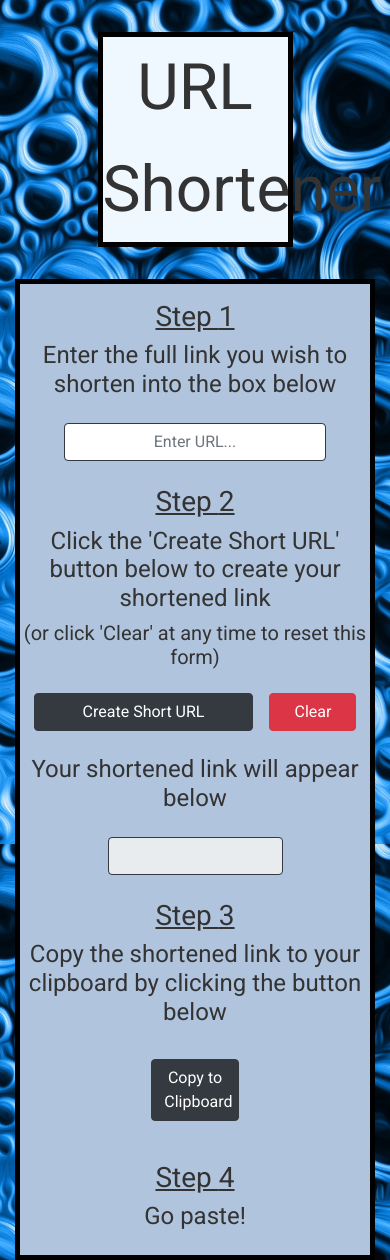
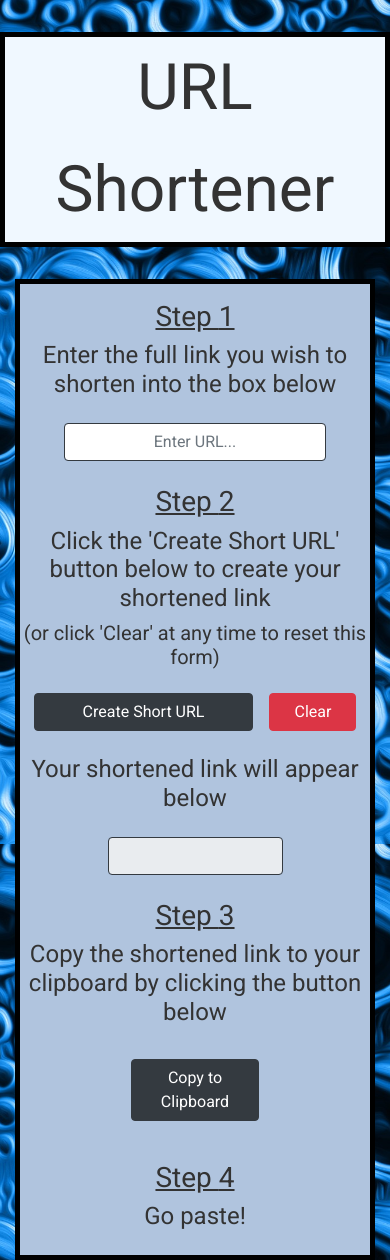
Before and after one commit to MartinKearney/URL-Shortener, a React (Create React App) app in the folder client/: page / in a window 390 px wide. Built offline with nearby package versions, Linux system fonts and the light colour scheme.

Commit message:
Fixed mobile view

```diff
--- a/client/src/App.css
+++ b/client/src/App.css
@@ -23,12 +23,15 @@ body {
   background-color: aliceblue;
   border: 5px solid #000;
   margin: 2rem auto 2rem;
-  width: 50%;
+  text-align: center;
+  width: fit-content;
 }
 
 .title-text {
   margin: 0;
   font-size: 4rem;
+  width: auto;
+  padding: 0 2rem;
 }
 
 .ui-container {
--- a/client/src/App.js
+++ b/client/src/App.js
@@ -9,7 +9,7 @@ const App = () => {
   const [outputUrl, setOutputUrl] = useState('');
   const [alertText, setAlertText] = useState(null);
 
-  const createUrl = async longUrl => {
+  const createUrl = async (longUrl) => {
     try {
       // hit shorten endpoint with longUrl as body
       const newUrl = await axios.post('/api/url/shorten', { longUrl: longUrl });
--- a/client/src/components/OutputComponent.js
+++ b/client/src/components/OutputComponent.js
@@ -21,7 +21,10 @@ const OutputComponent = ({ outputUrl }) => {
         />
         <div className='text-center'>
           <CopyToClipboard text={outputUrl}>
-            <button className='btn btn-dark w-25 my-4'>
+            <button
+              className='btn btn-dark w-25 my-4'
+              style={{ minWidth: '8rem' }}
+            >
               Copy to Clipboard
             </button>
           </CopyToClipboard>
```
